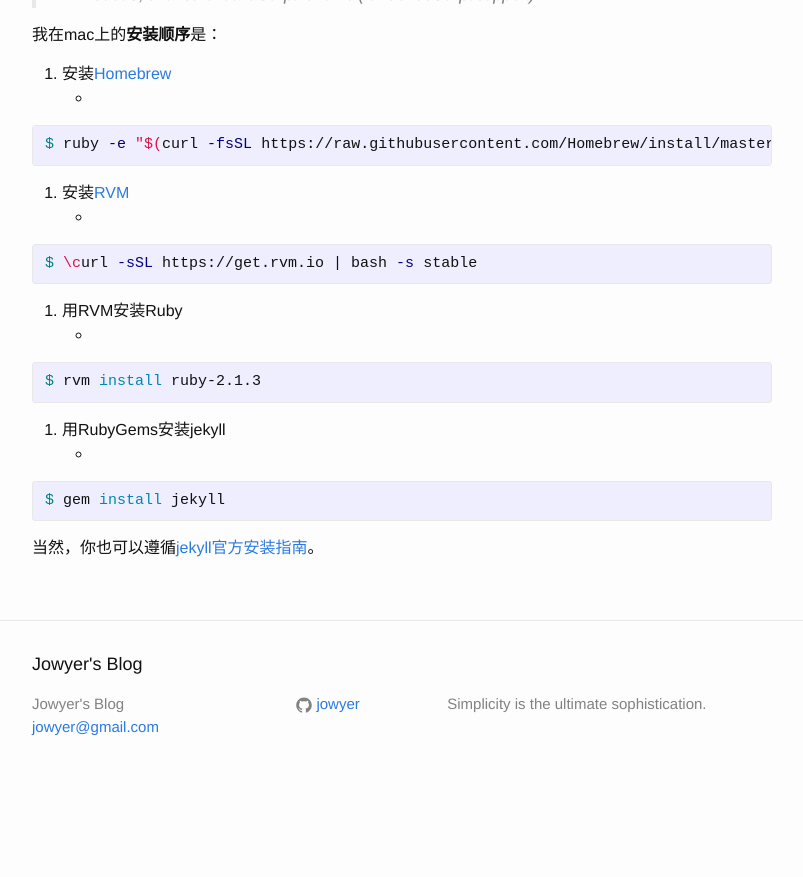
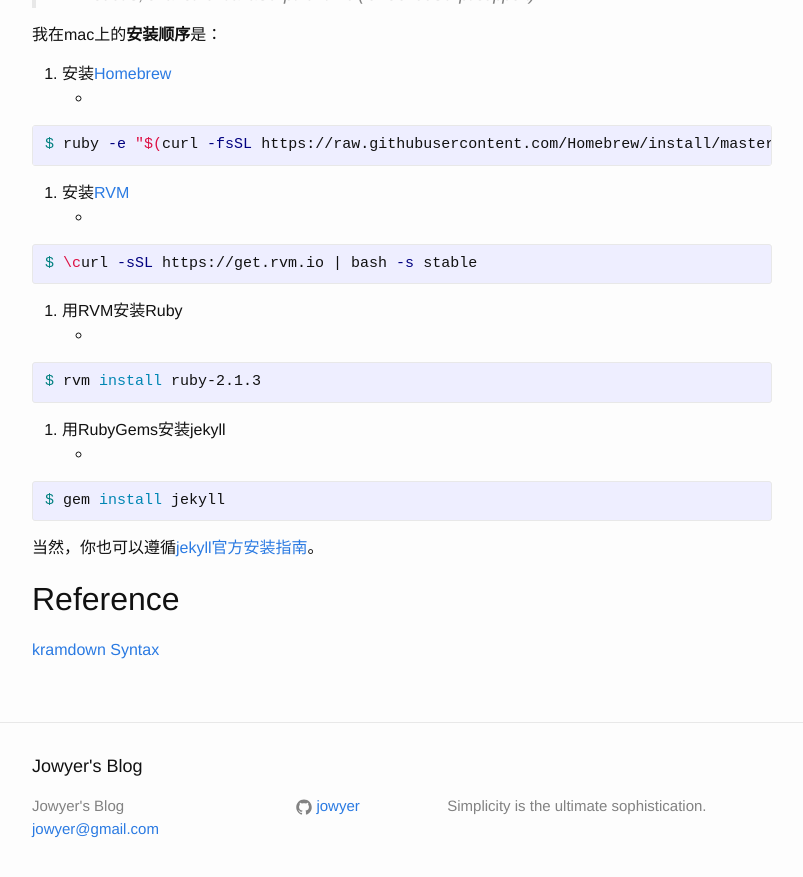
Before and after one commit to Jowyer/jowyer.github.io, a Jekyll site: the page built from _posts/2014-10-24-hello-world.markdown, in a window 1280 px wide and 900 px high, scrolled down 1583 px. Shown: the top 877 px of the window, without its empty margins (238-1041 px from the left). Built offline with Jekyll 4.4.1, drawn with Linux system fonts in a browser that asks for light colours; before the commit the page ends 2381 px from its top, so only the background shows below that.

Commit message:
add kramdown Syntax url

```diff
--- a/_posts/2014-10-24-hello-world.markdown
+++ b/_posts/2014-10-24-hello-world.markdown
@@ -89,8 +89,12 @@
 
 当然，你也可以遵循[jekyll官方安装指南](http://jekyllrb.com/docs/installation/)。
 
+## Reference
+
+[kramdown Syntax][kramdown syntax url]
 
 [pagesUrl]:  https://pages.github.com/
 [jekyllrb]: 	http://jekyllrb.com/
 [jekyllcn]: http://jekyllcn.com/
 [jekyllStructure]: http://jekyllrb.com/docs/structure/
+[kramdown syntax url]: http://kramdown.gettalong.org/syntax.html
```
